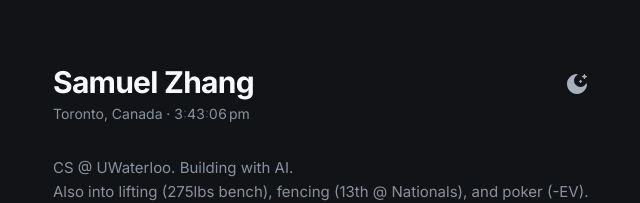
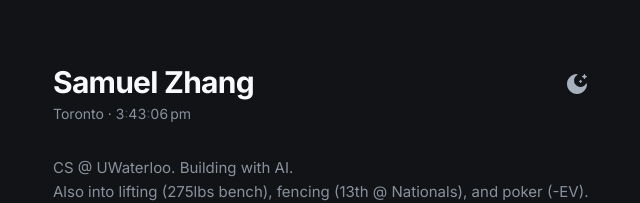
Before and after one commit to SamuelZ12/personal-website, a Next.js app: page / in a window 1280 px wide. Shown: the top 203 px of the page, without its empty margins (315-955 px from the left). Built offline with nearby package versions, Linux system fonts and the light colour scheme.

Commit message:
Remove country from header location

```diff
--- a/src/app/globals.css
+++ b/src/app/globals.css
@@ -125,7 +125,7 @@
     }
 
     /* Live local clock in the header (see components/local-time.tsx). It mounts
-       client-side after the static "Toronto, Canada" line, so it arrives a beat
+       client-side after the static "Toronto" line, so it arrives a beat
        late on purpose — a quiet grace note rather than a layout glitch. */
     .animate-time-in {
         animation: time-fade-in 0.6s var(--ease-out-quint) 0.45s both;
--- a/src/components/header.tsx
+++ b/src/components/header.tsx
@@ -19,7 +19,7 @@ const Header = () => {
                     </p>
                 )}
                 <p className='text-sm text-muted-foreground/80'>
-                    Toronto, Canada
+                    Toronto
                     <LocalTime />
                 </p>
             </div>
--- a/src/components/local-time.tsx
+++ b/src/components/local-time.tsx
@@ -3,7 +3,7 @@
 import { useEffect, useState } from 'react'
 
 // Samuel's local time in Toronto, ticking once a second. The value can't be
-// known at build time, so the line ships as plain "Toronto, Canada" and the
+// known at build time, so the line ships as plain "Toronto" and the
 // clock fades in a beat after hydration — returning null until mounted keeps
 // SSR and the first client render in agreement.
 //
```
